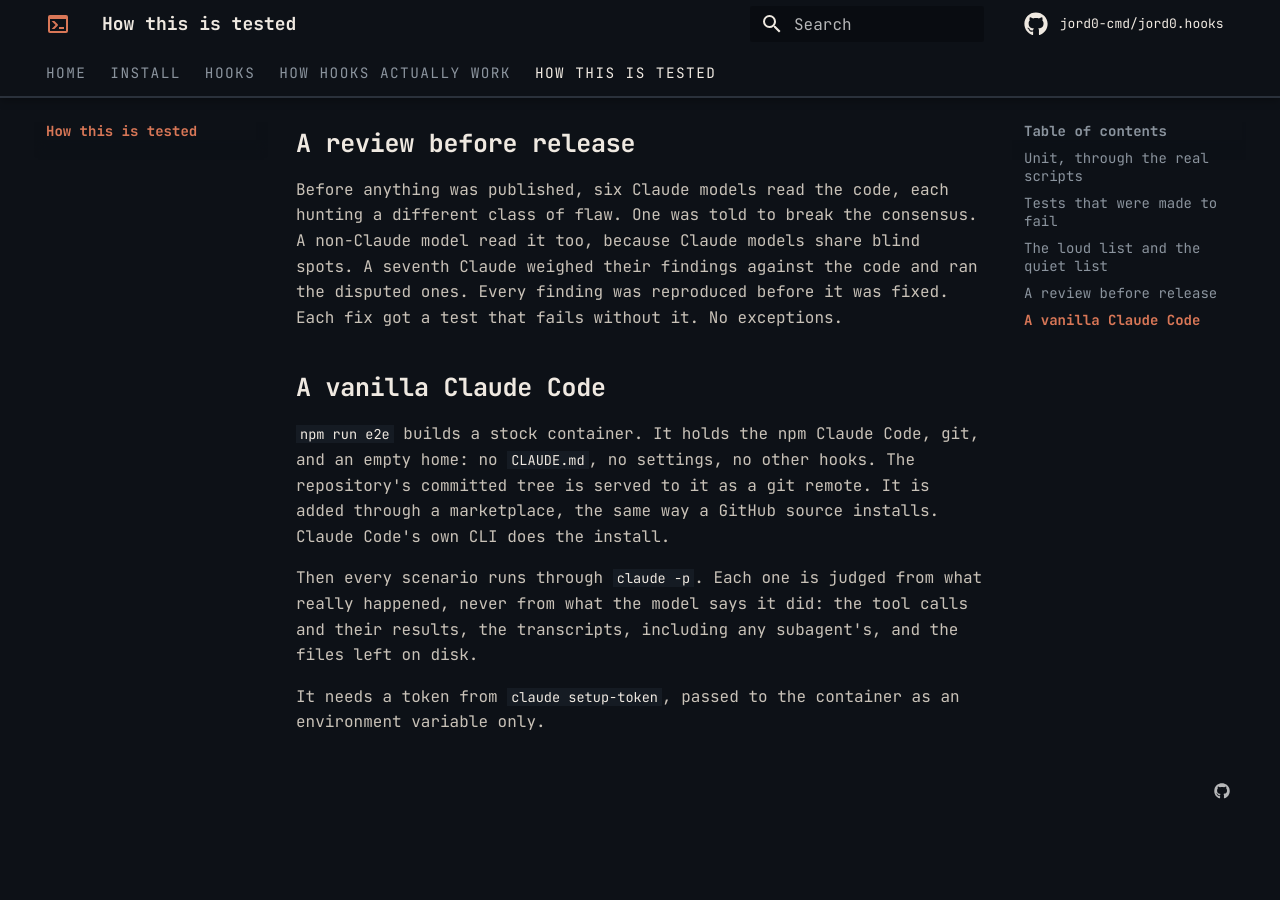
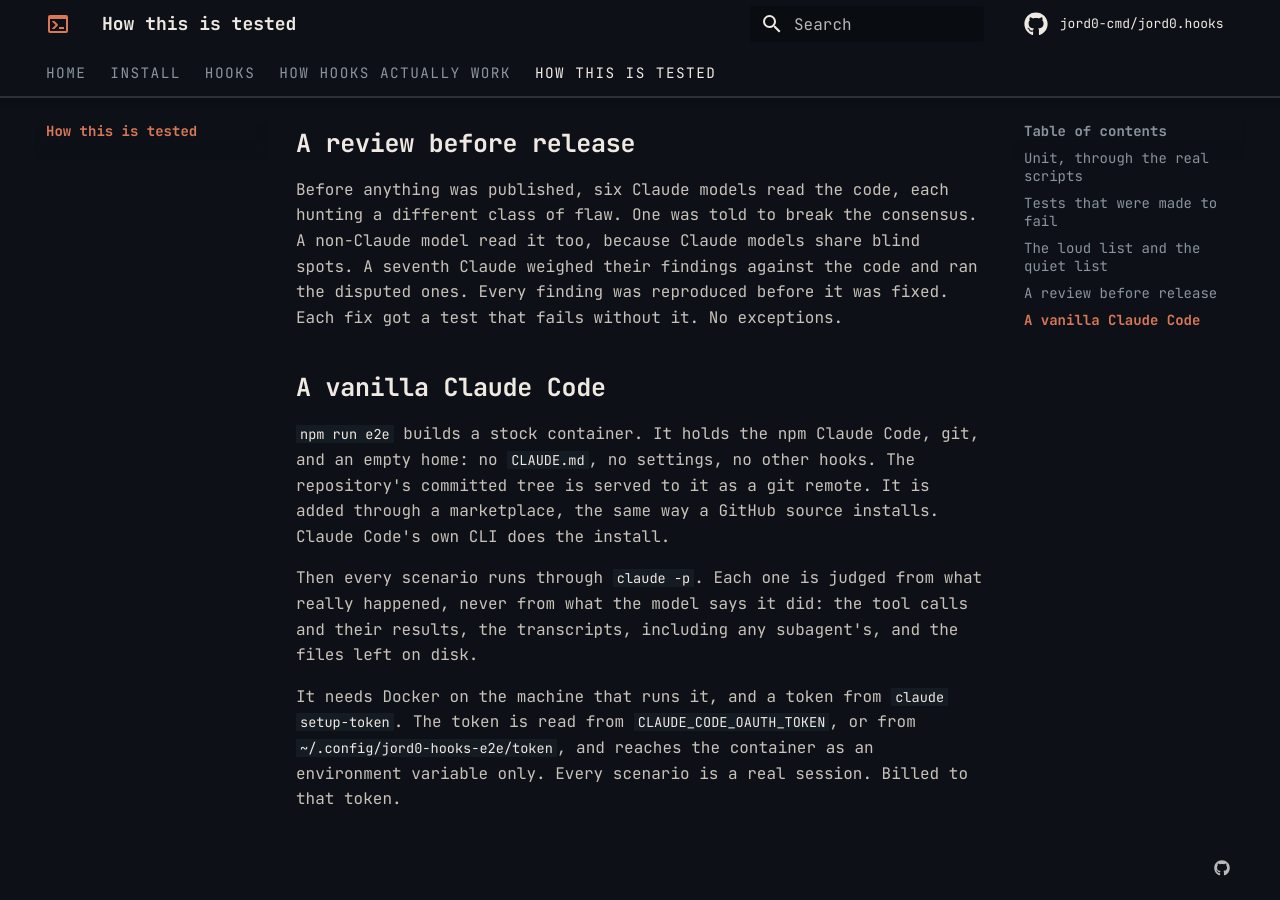
Before and after one commit to jord0-cmd/jord0.hooks, an MkDocs documentation site: the page built from docs/testing.md, in a window 1280 px wide and 900 px high, scrolled down 4807 px. Built offline with MkDocs 1.6.1 and Material for MkDocs 9.7.7, drawn with Linux system fonts in a browser that asks for light colours; comment, search, counter and statistics services are not loaded; before the commit the page ends 5630 px from its top, so only the background shows below that.

Commit message:
Round 1b, finding 27: the docs say the e2e needs Docker, and where its token lives
README and the testing page named only the token. `npm run e2e` builds and runs a container,
so it needs Docker; the token comes from CLAUDE_CODE_OAUTH_TOKEN or
~/.config/jord0-hooks-e2e/token, and every scenario is a real session billed to it.

Co-Authored-By: Claude Opus 5.5 <noreply@anthropic.com>

```diff
--- a/docs/testing.md
+++ b/docs/testing.md
@@ -82,4 +82,4 @@ Before anything was published, six Claude models read the code, each hunting a d
 
 Then every scenario runs through `claude -p`. Each one is judged from what really happened, never from what the model says it did: the tool calls and their results, the transcripts, including any subagent's, and the files left on disk.
 
-It needs a token from `claude setup-token`, passed to the container as an environment variable only.
+It needs Docker on the machine that runs it, and a token from `claude setup-token`. The token is read from `CLAUDE_CODE_OAUTH_TOKEN`, or from `~/.config/jord0-hooks-e2e/token`, and reaches the container as an environment variable only. Every scenario is a real session. Billed to that token.
```
Also changed, not shown: README.md (+1 -1 lines).
